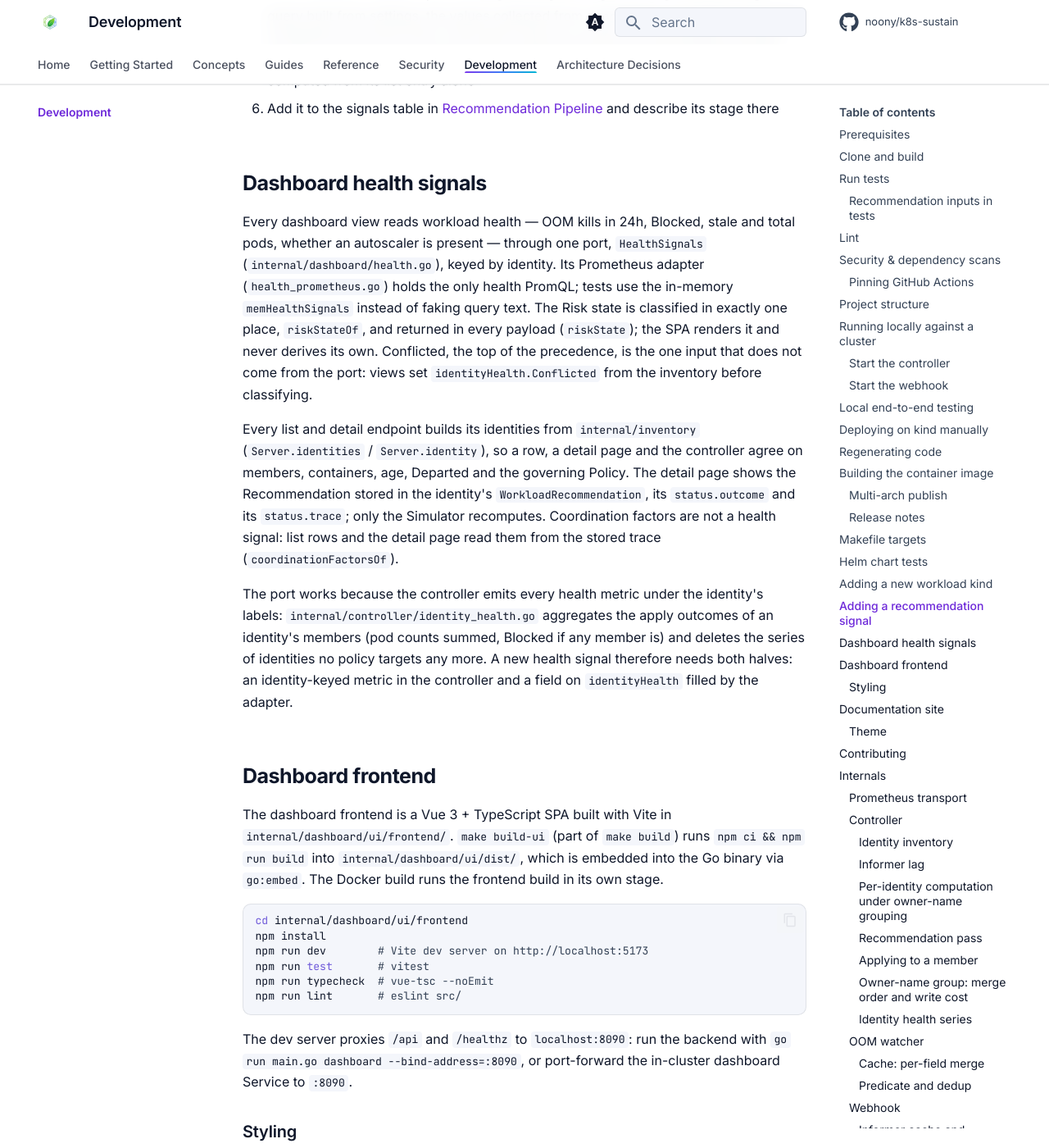
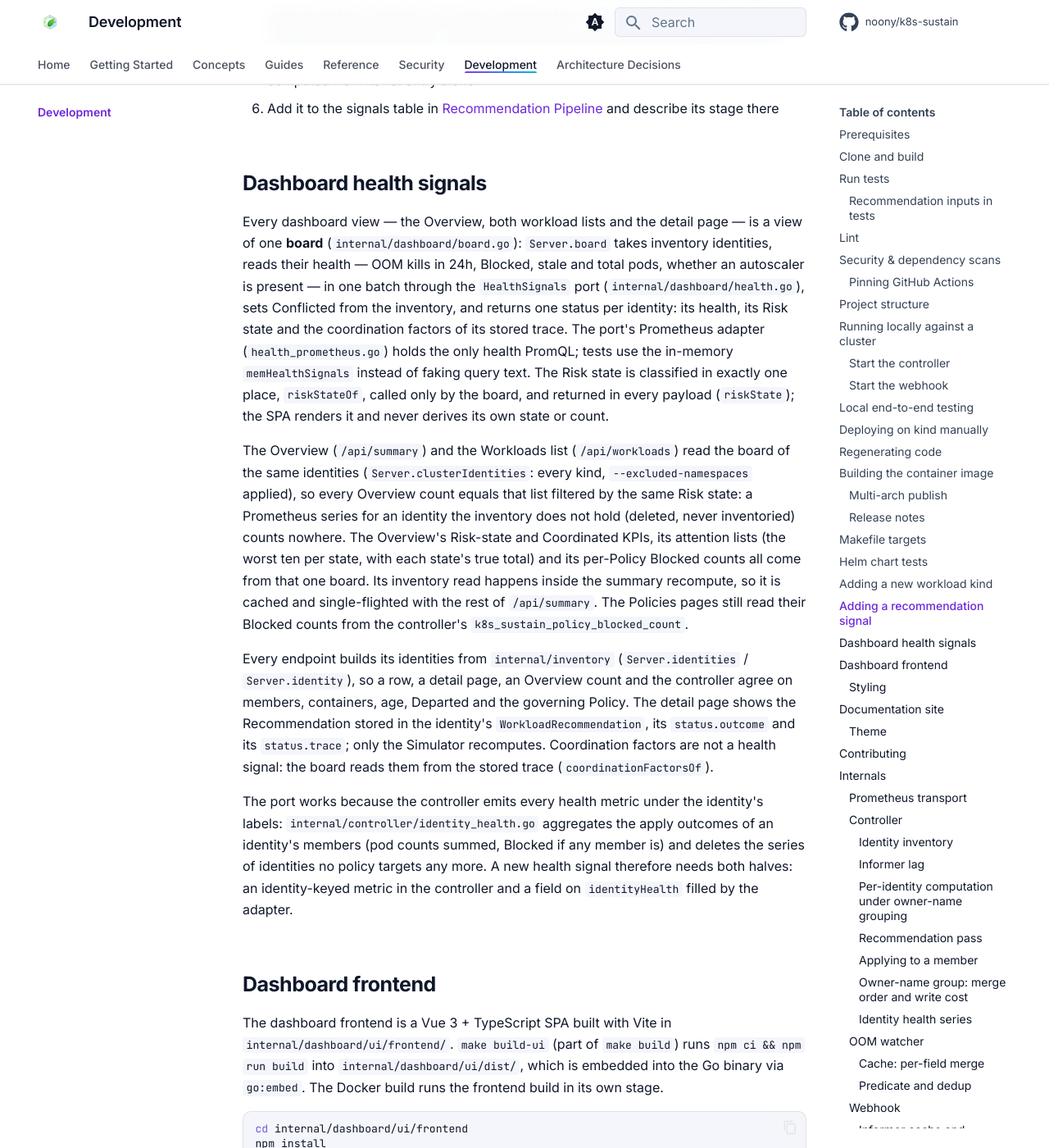
Before and after one commit to noony/k8s-sustain, an MkDocs documentation site: the page built from docs/development.md, in a window 1280 px wide and 1400 px high, scrolled down 9414 px. Shown: the whole window at 82% size. Built offline with MkDocs 1.6.1 and Material for MkDocs 9.7.7, drawn with Linux system fonts in a browser that asks for light colours; comment, search, counter and statistics services are not loaded; the version menu is left out.

Commit message:
docs: the Overview counts and lists every Risk state from the same identities as the Workloads list

```diff
--- a/docs/development.md
+++ b/docs/development.md
@@ -363,24 +363,39 @@ signal. To add one:
 
 ## Dashboard health signals
 
-Every dashboard view reads workload health — OOM kills in 24h, Blocked, stale
-and total pods, whether an autoscaler is present — through one port,
-`HealthSignals` (`internal/dashboard/health.go`), keyed by identity. Its
-Prometheus adapter (`health_prometheus.go`) holds the only health PromQL;
-tests use the in-memory `memHealthSignals` instead of faking query text. The
-Risk state is classified in exactly one place, `riskStateOf`, and returned in
-every payload (`riskState`); the SPA renders it and never derives its own.
-Conflicted, the top of the precedence, is the one input that does not come
-from the port: views set `identityHealth.Conflicted` from the inventory before
-classifying.
+Every dashboard view — the Overview, both workload lists and the detail page —
+is a view of one **board** (`internal/dashboard/board.go`): `Server.board`
+takes inventory identities, reads their health — OOM kills in 24h, Blocked,
+stale and total pods, whether an autoscaler is present — in one batch through
+the `HealthSignals` port (`internal/dashboard/health.go`), sets Conflicted
+from the inventory, and returns one status per identity: its health, its Risk
+state and the coordination factors of its stored trace. The port's Prometheus
+adapter (`health_prometheus.go`) holds the only health PromQL; tests use the
+in-memory `memHealthSignals` instead of faking query text. The Risk state is
+classified in exactly one place, `riskStateOf`, called only by the board, and
+returned in every payload (`riskState`); the SPA renders it and never derives
+its own state or count.
 
-Every list and detail endpoint builds its identities from `internal/inventory`
-(`Server.identities` / `Server.identity`), so a row, a detail page and the
-controller agree on members, containers, age, Departed and the governing
-Policy. The detail page shows the Recommendation stored in the identity's
-`WorkloadRecommendation`, its `status.outcome` and its `status.trace`; only the
-Simulator recomputes. Coordination factors are not a health signal: list rows
-and the detail page read them from the stored trace (`coordinationFactorsOf`).
+The Overview (`/api/summary`) and the Workloads list (`/api/workloads`) read
+the board of the same identities (`Server.clusterIdentities`: every kind,
+`--excluded-namespaces` applied), so every Overview count equals that list
+filtered by the same Risk state: a Prometheus series for an identity the
+inventory does not hold (deleted, never inventoried) counts nowhere. The
+Overview's Risk-state and Coordinated KPIs, its attention lists (the worst ten
+per state, with each state's true total) and its per-Policy Blocked counts all
+come from that one board. Its inventory read happens inside the summary
+recompute, so it is cached and single-flighted with the rest of
+`/api/summary`. The Policies pages still read their Blocked counts from the
+controller's `k8s_sustain_policy_blocked_count`.
+
+Every endpoint builds its identities from `internal/inventory`
+(`Server.identities` / `Server.identity`), so a row, a detail page, an Overview
+count and the controller agree on members, containers, age, Departed and the
+governing Policy. The detail page shows the Recommendation stored in the
+identity's `WorkloadRecommendation`, its `status.outcome` and its
+`status.trace`; only the Simulator recomputes. Coordination factors are not a
+health signal: the board reads them from the stored trace
+(`coordinationFactorsOf`).
 
 The port works because the controller emits every health metric under the
 identity's labels: `internal/controller/identity_health.go` aggregates the
```
Also changed, not shown: docs/adr/0002-conflicted-identity-freezes-its-recommendation.md (+1 -0 lines), docs/guides/dashboard.md (+9 -7 lines).
